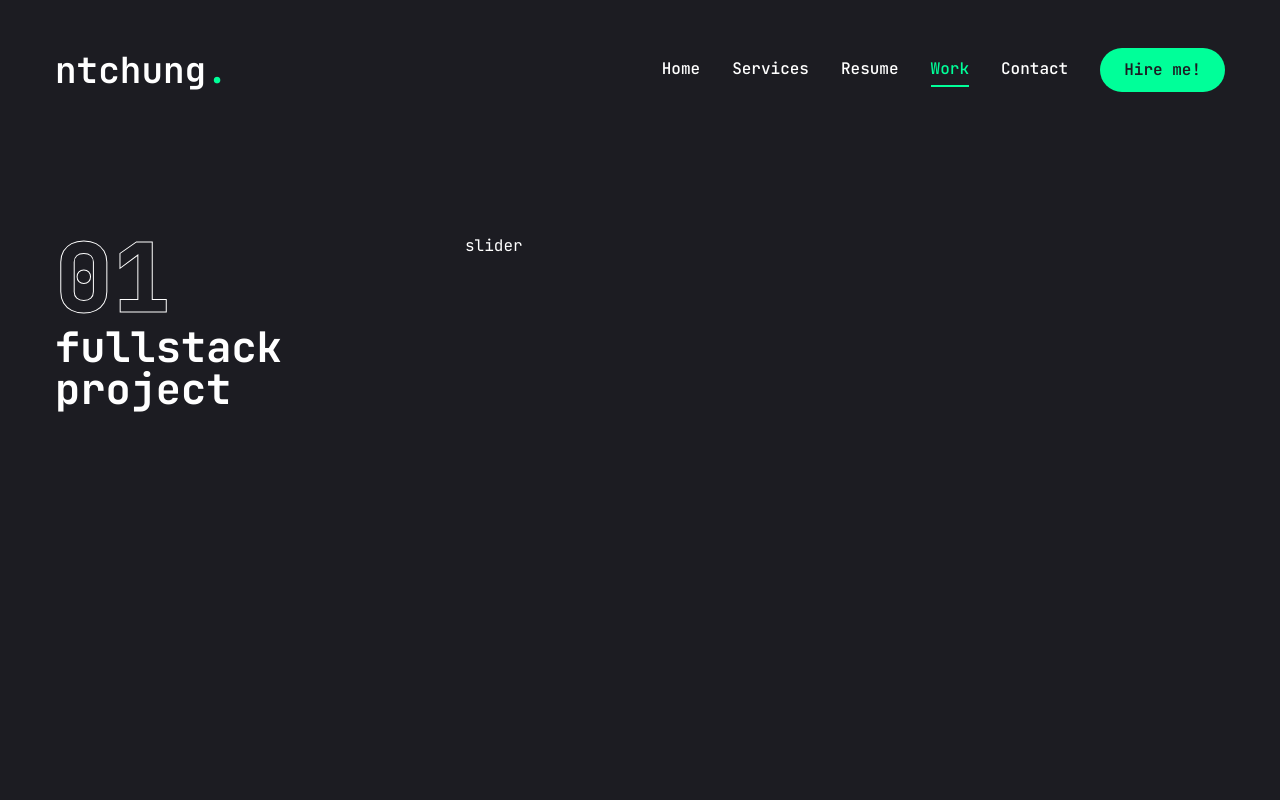
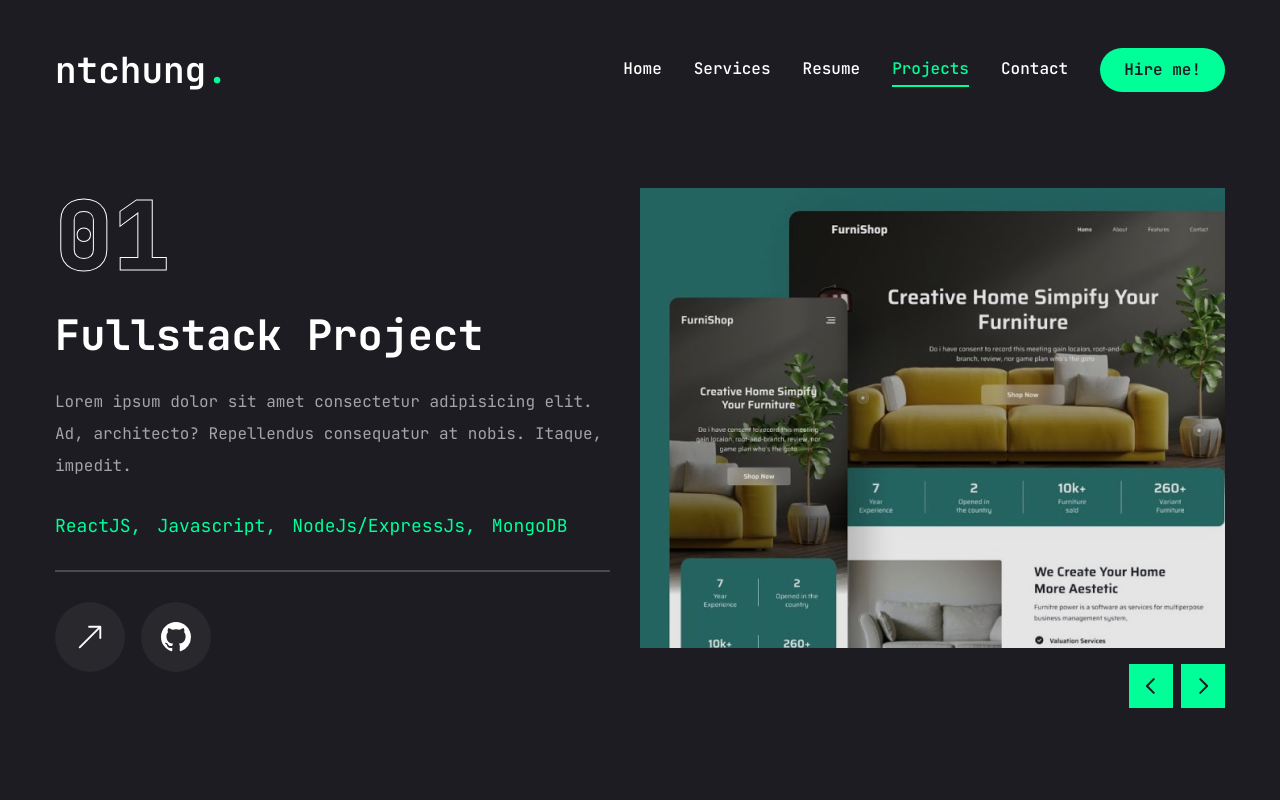
Before and after one commit to ntchung02/MyCvNtchung, a Next.js app: page /work in a window 1280 px wide. Built offline with nearby package versions, Linux system fonts and the light colour scheme.

Commit message:
update project page

```diff
--- a/app/work/page.jsx
+++ b/app/work/page.jsx
@@ -12,6 +12,8 @@
 } from "@/components/ui/tooltip";
 import Link from "next/link";
 import Image from "next/image";
+import { handleClientScriptLoad } from "next/script";
+import WorkSliderBtns from "@/components/ui/WorkSliderBtns";
 
 const projects = [
   {
@@ -21,9 +23,8 @@
     description:
       "Lorem ipsum dolor sit amet consectetur adipisicing elit. Ad, architecto? Repellendus consequatur at nobis. Itaque, impedit.",
     stack: [
-      { name: "Html/Css" },
+      { name: "ReactJS" },
       { name: "Javascript" },
-      { name: "ReactJS" },
       { name: "NodeJs/ExpressJs" },
       { name: "MongoDB" },
     ],
@@ -54,11 +55,10 @@
     description:
       "Lorem ipsum dolor sit amet consectetur adipisicing elit. Ad, architecto? Repellendus consequatur at nobis. Itaque, impedit.",
     stack: [
-      { name: "Html/Css" },
       { name: "ReactJs" },
-      { name: "React Native" },
-      { name: "Java Spring" },
-      { name: "Sql Server" },
+      { name: "ReactNative" },
+      { name: "JavaSpring" },
+      { name: "SqlServer" },
     ],
     image: "/assets/work/thumb1.png",
     live: "",
@@ -68,25 +68,107 @@
 
 const Work = () => {
   const [project, setProject] = useState(projects[0]);
+  const handleSlideChange = (Swiper) => {
+    const currentIndex = Swiper.activeIndex;
+    setProject(projects[currentIndex]);
+  };
   return (
     <motion.section
       initial={{ opacity: 0 }}
-      animate={{ opacity: 1 }}
+      animate={{
+        opacity: 1,
+        transition: { delay: 2.4, duration: 0.4, ease: "easeIn" },
+      }}
       className="min-h-[80vh] flex flex-col justify-center py-12 xl:px-0"
     >
       <div className="container mx-auto">
         <div className="flex flex-col xl:flex-row xl:gap-[30px]">
           <div className="w-full xl:w-[50%] xl:h-[460px] flex flex-col xl:justify-between order-2 xl:order-none">
-            <div>
+            <div className="flex flex-col gap-[30px] h-[50%]">
               {/* number */}
               <div className="text-8xl leading-none font-extrabold text-transparent text-outline">
                 {project.num}
               </div>
               {/* category */}
-              <h2 className="text-[42px] font-bold leading-none">{project.category} project</h2>
+              <h2 className="text-[42px] font-bold leading-none text-white group-hover:text-accent transition-all duration-500 capitalize">
+                {project.category} project
+              </h2>
+              {/* description */}
+              <p className="text-white/60 ">{project.description}</p>
+              {/* stacks */}
+              <ul className="flex gap-4">
+                {project.stack.map((item, index) => {
+                  return (
+                    <li key={index} className="text-lg text-accent">
+                      {item.name}
+                      {index !== project.stack.length - 1 && ","}
+                    </li>
+                  );
+                })}
+              </ul>
+              {/* border */}
+              <div className="border border-white/20"></div>
+              {/* buttons */}
+              <div className=" flex items-center gap-4 ">
+                {/* live btn */}
+                <Link href={project.live}>
+                  <TooltipProvider delayDuration={100}>
+                    <Tooltip>
+                      <TooltipTrigger className="w-[70px] h-[70px] rounded-full bg-white/5 flex justify-center items-center group">
+                        <BsArrowUpRight className="text-white text-3xl group-hover:text-accent hover:rotate-45 duration-500" />
+                      </TooltipTrigger>
+                      <TooltipContent>
+                        <p>Live project</p>
+                      </TooltipContent>
+                    </Tooltip>
+                  </TooltipProvider>
+                </Link>
+                {/* git btn */}
+                <Link href={project.github}>
+                  <TooltipProvider delayDuration={100}>
+                    <Tooltip>
+                      <TooltipTrigger className="w-[70px] h-[70px] rounded-full bg-white/5 flex justify-center items-center group">
+                        <BsGithub className="text-white text-3xl group-hover:text-accent hover:animate-spin duration-500" />
+                      </TooltipTrigger>
+                      <TooltipContent>
+                        <p>Github Link</p>
+                      </TooltipContent>
+                    </Tooltip>
+                  </TooltipProvider>
+                </Link>
+              </div>
             </div>
           </div>
-          <div className="w-full xl:-[50%]">slider</div>
+          <div className="w-full xl:w-[50%]">
+            <Swiper
+              spaceBetween={30}
+              slidesPerView={1}
+              className="xl:h-[520px] mb-12"
+              onSlideChange={handleSlideChange}
+            >
+              {projects.map((project, index) => {
+                return (
+                  <SwiperSlide className="w-full" key={index}>
+                    <div className="h-[460px] relative group flex justify-center items-center bg-pink-50/20">
+                      {/* overlay */}
+                      <div className="absolute top-0 bottom-0 w-full h-full bg-black/10 z-10"></div>
+                      {/* image */}
+                      <div className="relative w-full h-full">
+                        <Image
+                          src={project.image}
+                          fill
+                          className="object-cover"
+                          alt=""
+                        />
+                      </div>
+                    </div>
+                  </SwiperSlide>
+                );
+              })}
+              {/* slider btn */}
+              <WorkSliderBtns containerStyles="flex gap-2 absolute right-0 bottom-[calc(50%_-_22px)] xl:bottom-0 z-20 w-full justify-between xl:w-max xl:justify-none" btnStyles="bg-accent hover:bg-accent-hover text-primary text-[22px] w-[44px] h-[44px] flex justify-center items-center transition-all" />
+            </Swiper>
+          </div>
         </div>
       </div>
     </motion.section>
--- a/components/MobileNav.jsx
+++ b/components/MobileNav.jsx
@@ -18,7 +18,7 @@
     path: "/resume",
   },
   {
-    name: "work",
+    name: "projects",
     path: "/work",
   },
   {
--- a/components/Nav.jsx
+++ b/components/Nav.jsx
@@ -17,7 +17,7 @@
     path: "/resume",
   },
   {
-    name: "Work",
+    name: "Projects",
     path: "/work",
   },
   {
--- /dev/null
+++ b/components/ui/WorkSliderBtns.jsx
@@ -0,0 +1,20 @@
+"use client";
+
+import { useSwiper } from "swiper/react";
+import { PiCaretLeftBold, PiCaretRightBold } from "react-icons/pi";
+
+const WorkSliderBtns = ({containerStyles, btnStyles, iconsStyles}) => {
+  const swiper = useSwiper();
+  return (
+    <div className={containerStyles}>
+      <button className={btnStyles} onClick={() => swiper.slidePrev()}>
+        <PiCaretLeftBold className={iconsStyles} />
+      </button>
+      <button className={btnStyles} onClick={() => swiper.slideNext()}>
+        <PiCaretRightBold className={iconsStyles} />
+      </button>
+    </div>
+  );
+};
+
+export default WorkSliderBtns;
```
